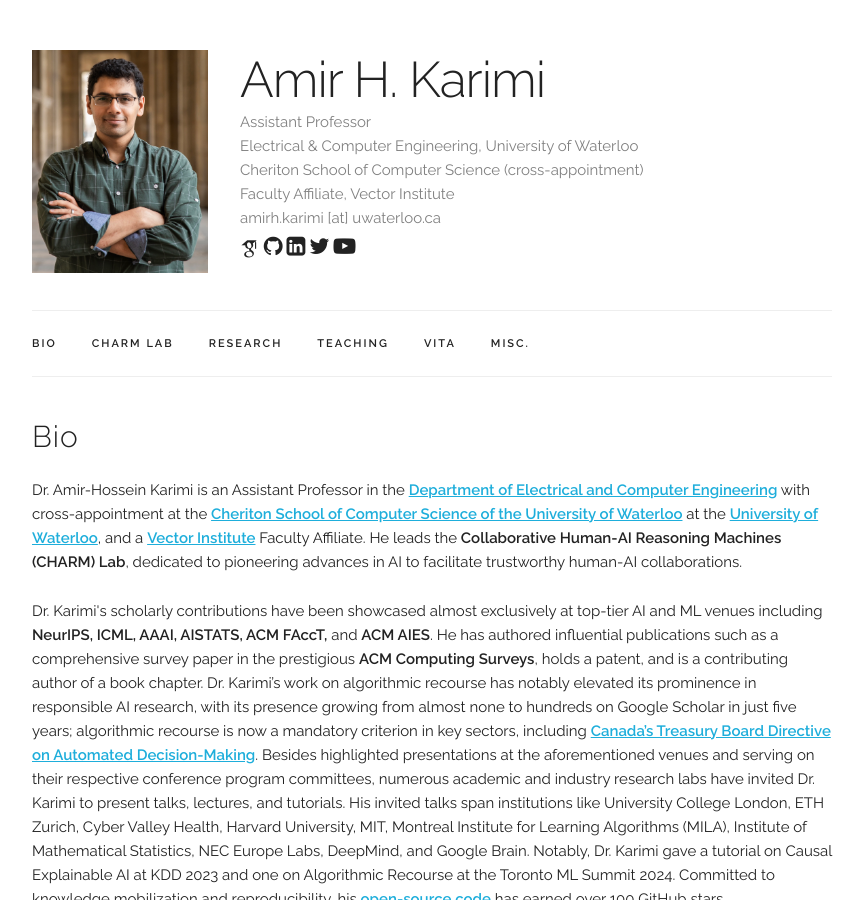
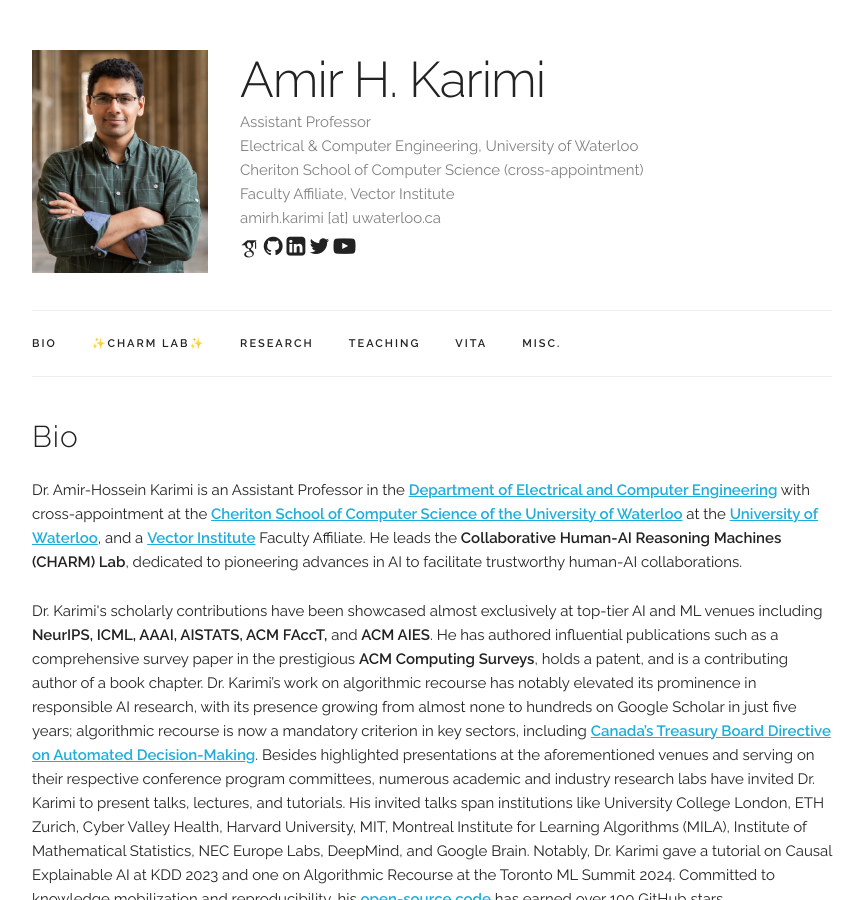
Before and after one commit to charmlab/website, a Jekyll site: the page built from index.html, in a window 1280 px wide and 900 px high. Shown: the whole window, without its empty margins (208-1072 px from the left). Built offline with Jekyll 4.4.1, drawn with Linux system fonts in a browser that asks for light colours; some web fonts are replaced.

Commit message:
Add BBC link.

```diff
--- a/_data/teaching.yaml
+++ b/_data/teaching.yaml
@@ -19,7 +19,7 @@
     alt_text: "BBC Podcast"
     links:
       - label: "Listen on BBC Podcasts"
-        url: "https://example.com/"
+        url: "https://www.bbc.co.uk/sounds/play/m0023dsw"
 
 university:
   - title: "Intro to Machine Learning"
--- a/_layouts/default.html
+++ b/_layouts/default.html
@@ -109,7 +109,7 @@
         <ul class="navbar-list">
 
           <li class="navbar-item"><a class="navbar-link" href={{ "/index.html#bio" | prepend: site.baseurl }}>bio</a></li>
-          <li class="navbar-item"><a class="navbar-link" href={{ "/index.html#group" | prepend: site.baseurl }}>CHARM Lab</a></li>
+          <li class="navbar-item"><a class="navbar-link" href={{ "/index.html#group" | prepend: site.baseurl }}>✨CHARM Lab✨</a></li>
           <li class="navbar-item"><a class="navbar-link" href={{ "/index.html#publications" | prepend: site.baseurl }}>research</a></li>
           <li class="navbar-item"><a class="navbar-link" href={{ "/index.html#teaching" | prepend: site.baseurl }}>teaching</a></li>
           <!-- <li class="navbar-item"><a class="navbar-link" href={{ "/index.html#service" | prepend: site.baseurl }}>service</a></li> -->
```
